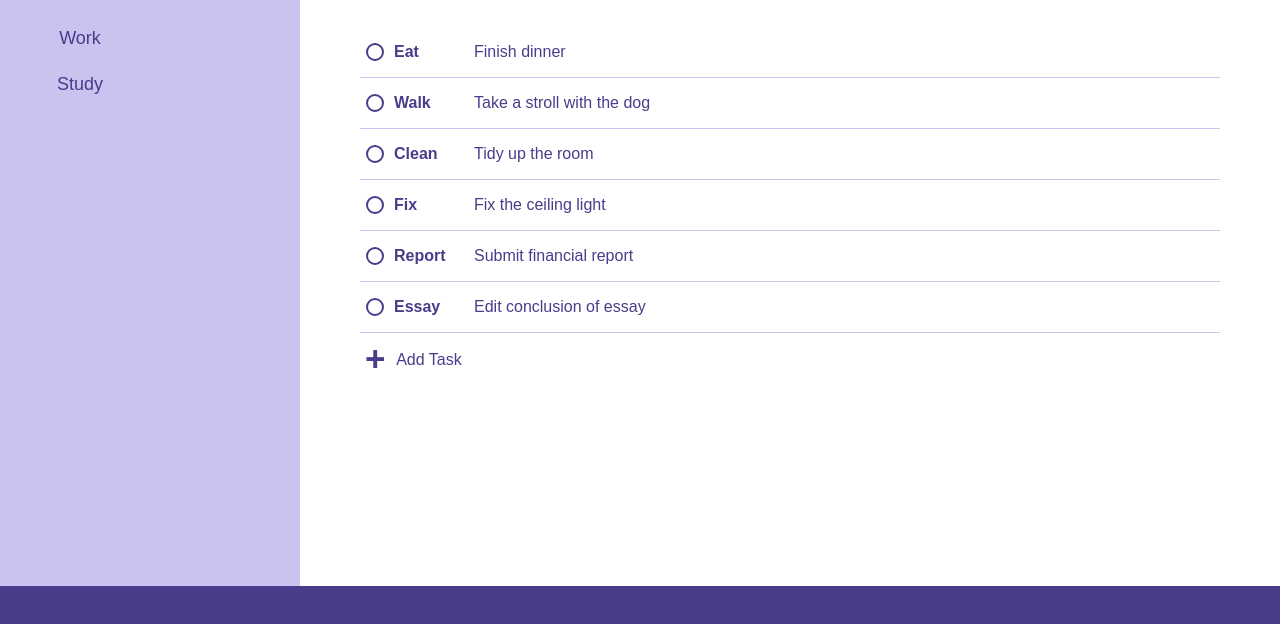
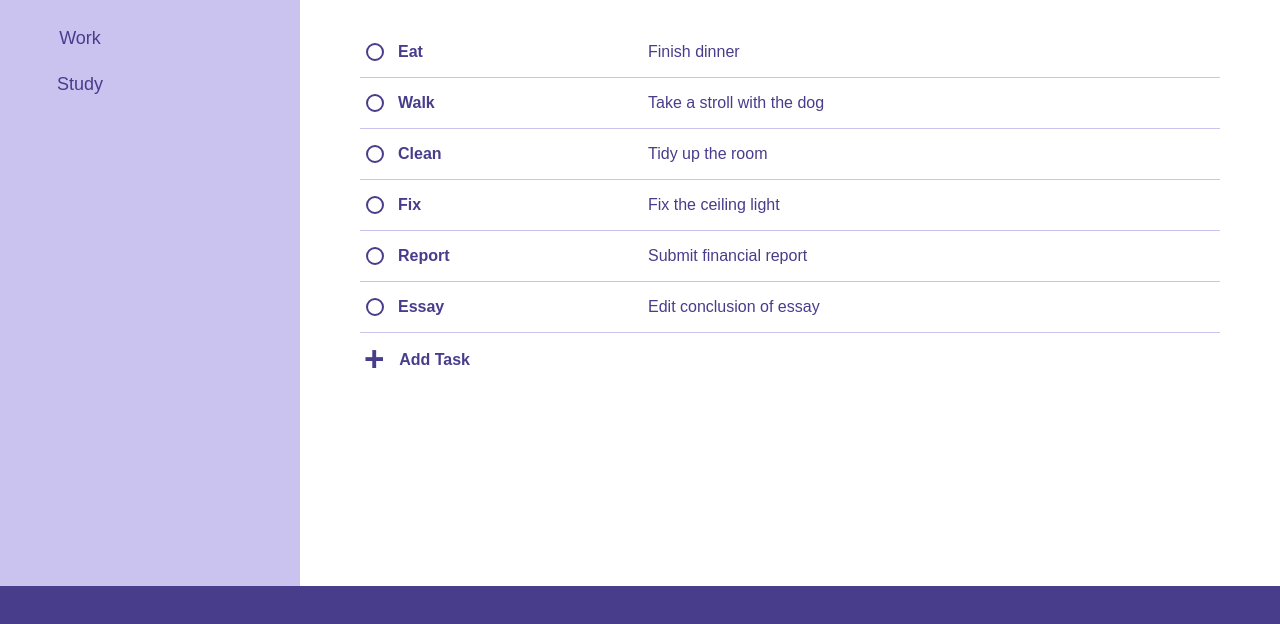
Before and after one commit to slabwu/todo-list, a website built with webpack: page src/template.html in a window 1280 px wide. Shown: the part 174-798 px from the top of the page. Built offline with nearby package versions, Linux system fonts and the light colour scheme.

Commit message:
Format tasks

```diff
--- a/src/styles.css
+++ b/src/styles.css
@@ -98,11 +98,13 @@ body {
     width: 100%;
     border-radius: 10px;
     height: 50px;
-    padding: 0 0 10px 20px;
+    padding: 0 0 10px 23px;
     background-color: white;
     color: var(--dark);
     font-size: 16px;
     text-align: left;
+    font-weight: bold;
+    flex: 0 0 16px;
 }
 
 #addTaskBtn:hover {
@@ -115,7 +117,7 @@ body {
     font-weight: bolder;
     position: relative;
     top: 6px;
-    left: -5px;
+    left: -9px;
     margin-right: -4px;
 }
 
@@ -156,11 +158,11 @@ dialog {
     border: solid 2px var(--dark);
     border-radius: 10px;
     background-color: none;
-    margin-right: 10px;
+    margin-right: 14px;
 }
 
 .task .name {
-    flex: 0 0 80px;
+    flex: 0 0 250px;
     font-weight: bold;
 }
 
```
